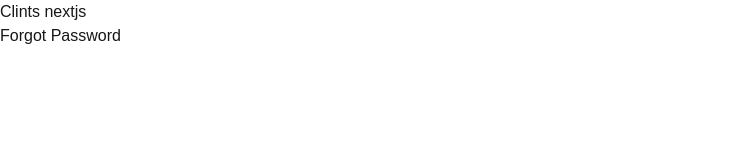
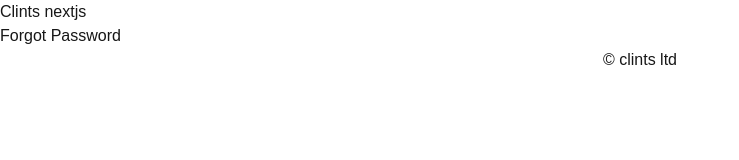
Before and after one commit to Clinton-dev/next-crash, a Next.js app: page /forgot-password in a window 1280 px wide. Shown: the top 160 px of the page, without its empty margins (0-739 px from the left). Built offline with nearby package versions, Linux system fonts and the light colour scheme.

Commit message:
Add footer to primary layout

```diff
--- a/src/app/layout.tsx
+++ b/src/app/layout.tsx
@@ -31,7 +31,7 @@ export default function RootLayout({
         <h1>Clints nextjs</h1>
       </header>
         {children}
-      <footer></footer>
+      <footer className="text-center">&copy; clints ltd</footer>
       </body>
     </html>
   );
```
